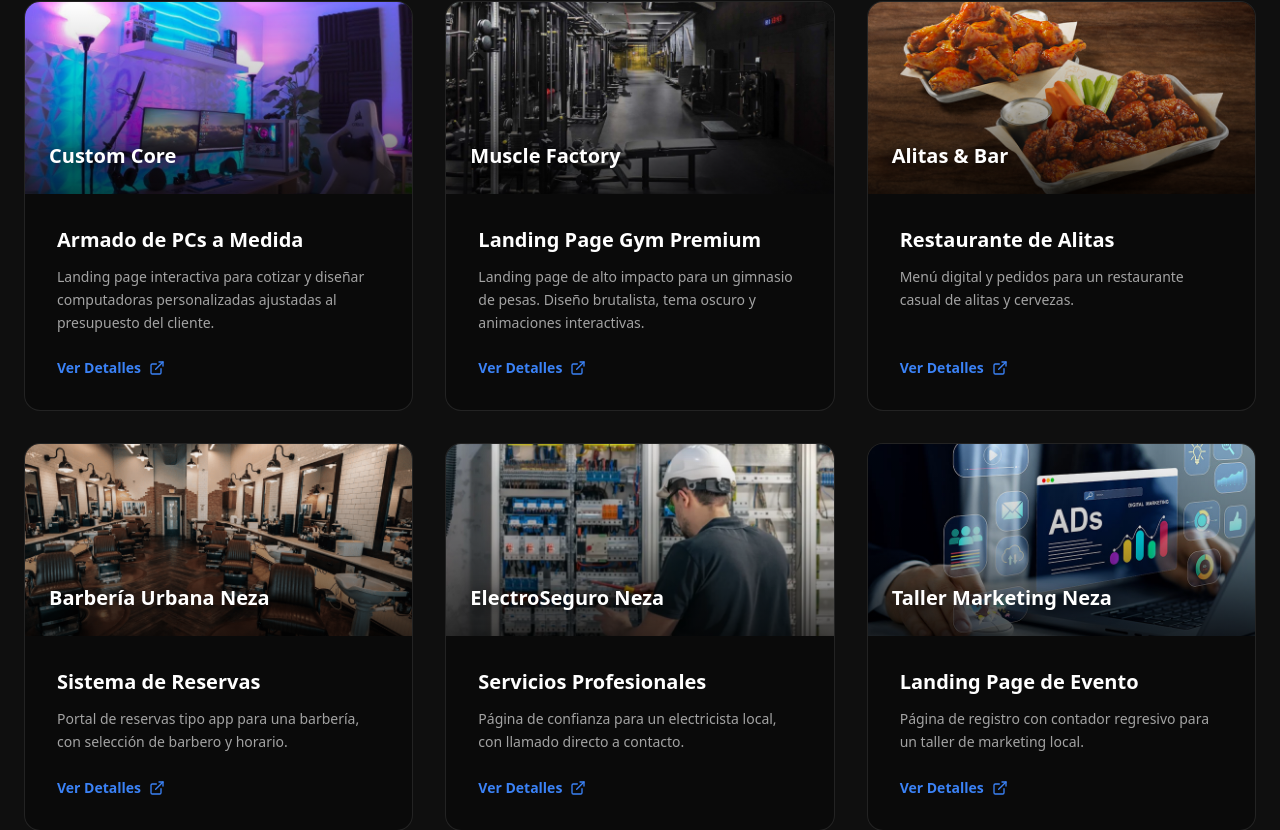
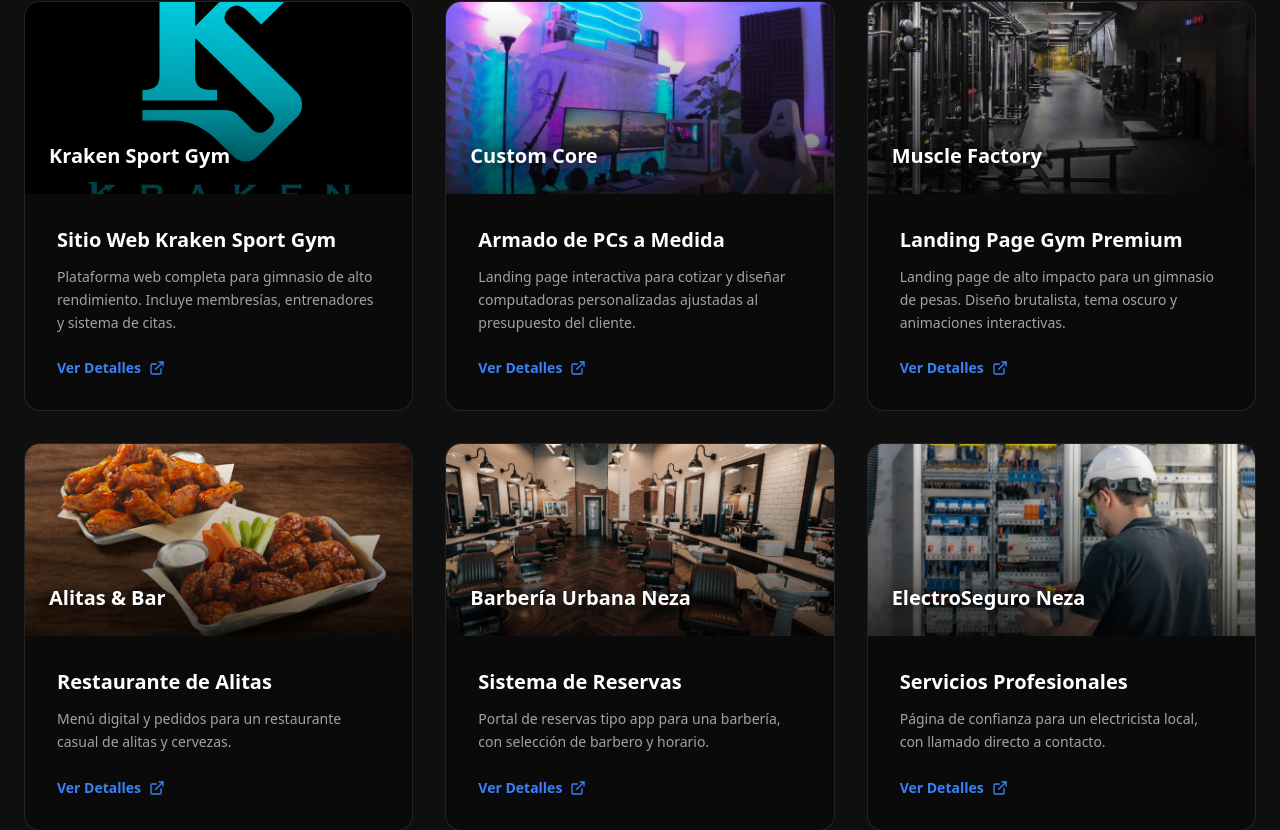
Before and after one commit to iLuisAFG/SHL-studio, a Next.js app: page / in a window 1280 px wide. Shown: the part 1706-2536 px from the top of the page. Built offline with nearby package versions, Linux system fonts and the light colour scheme.

Commit message:
feat: Add Kraken Sport Gym to portfolio

```diff
--- a/src/components/Portfolio.tsx
+++ b/src/components/Portfolio.tsx
@@ -6,6 +6,13 @@ import Link from "next/link";
 import Image from "next/image";
 
 const projects = [
+  {
+    title: "Sitio Web Kraken Sport Gym",
+    category: "Kraken Sport Gym",
+    description: "Plataforma web completa para gimnasio de alto rendimiento. Incluye membresías, entrenadores y sistema de citas.",
+    image: "/portafolio/Kraken Sport Gym/Logo Kraken Sport Gym.png",
+    href: "/portafolio/Kraken Sport Gym/index.html",
+  },
   {
     title: "Armado de PCs a Medida",
     category: "Custom Core",
```
